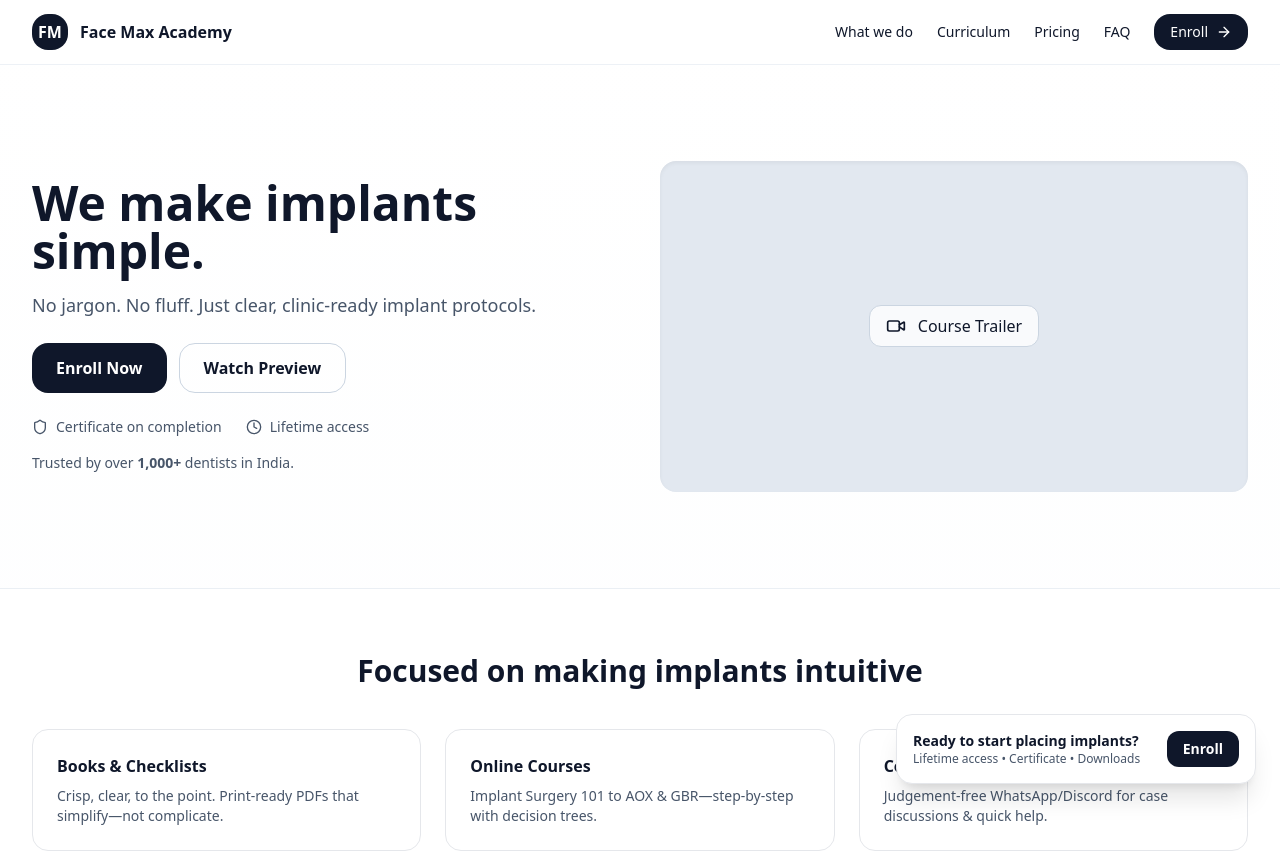
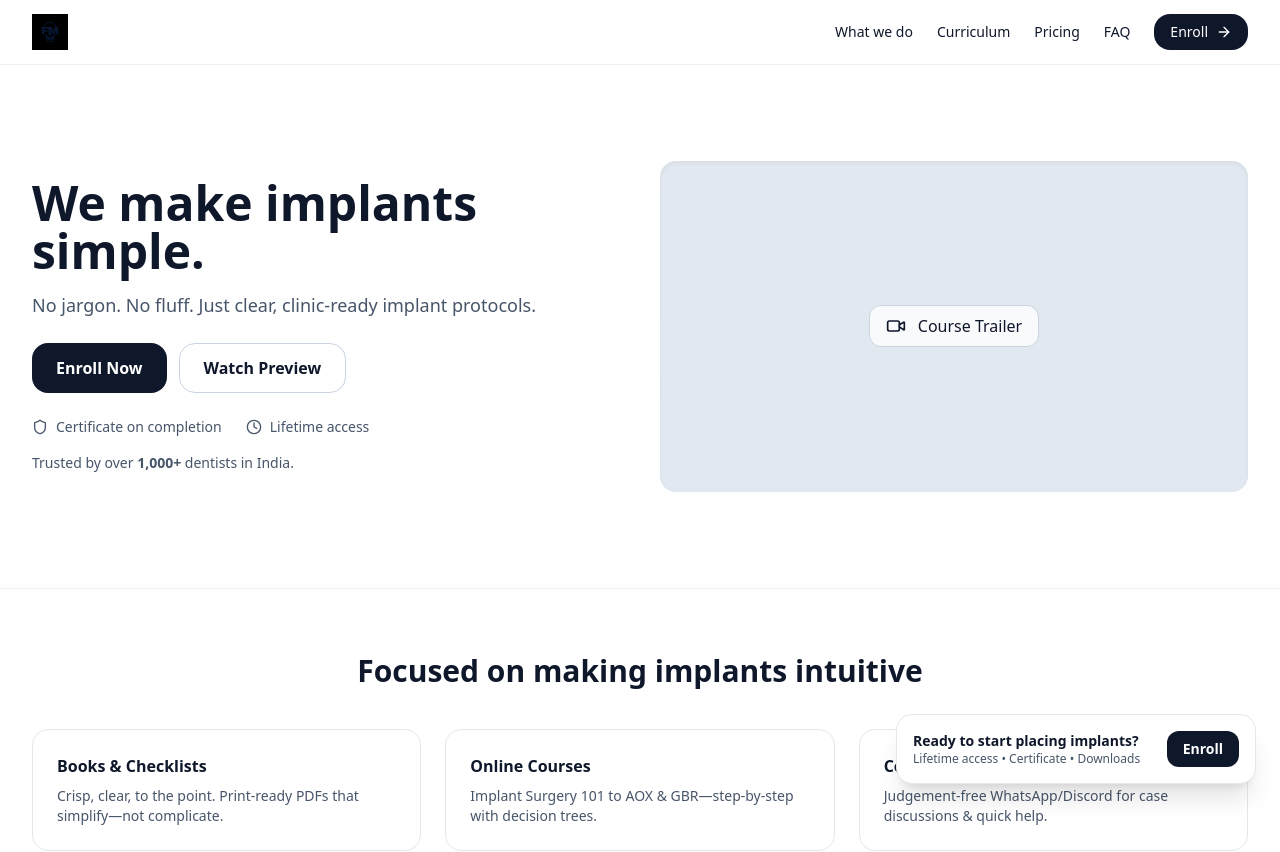
Before and after one commit to shubham4289/face-max-landing, a Next.js app: page / in a window 1280 px wide. Shown: the top 852 px of the page. Built offline with nearby package versions, Linux system fonts and the light colour scheme.

Commit message:
Update page.tsx

```diff
--- a/app/page.tsx
+++ b/app/page.tsx
@@ -38,8 +38,12 @@ export default function Page() {
       <header className="sticky top-0 z-30 backdrop-blur bg-white/70 border-b border-slate-200/60">
         <div className="mx-auto max-w-7xl px-4 sm:px-6 lg:px-8 h-16 flex items-center justify-between">
           <div className="flex items-center gap-3">
-            <div className="w-9 h-9 rounded-2xl bg-slate-900 text-white grid place-items-center font-bold">FM</div>
-            <span className="font-semibold">Face Max Academy</span>
+            <img
+  src="/logo.png"
+  alt="Face Max Academy"
+  className="h-9 w-auto rounded-none"
+/>
+
           </div>
           <nav className="hidden md:flex items-center gap-6 text-sm">
             <a href="#what" className="hover:opacity-80">What we do</a>
```
